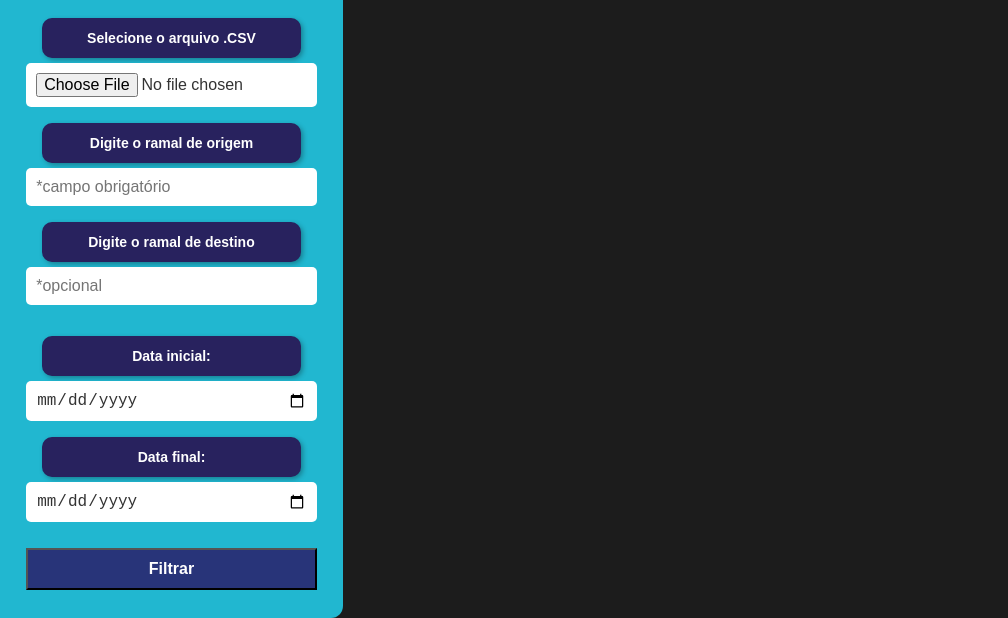
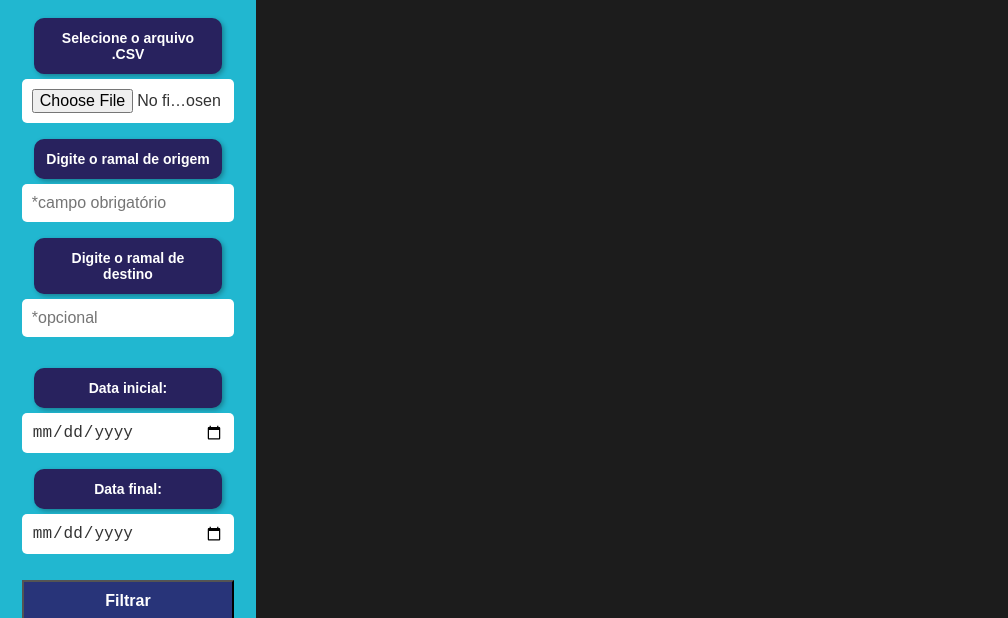
Before and after one commit to rafaelclima/relatoriochamadas, a website: page relatorio.html in a window 1280 px wide. Shown: the part 182-800 px from the top of the page, without its empty margins (0-1008 px from the left). Drawn offline with nearby package versions, Linux system fonts and the light colour scheme.

Commit message:
updt css

```diff
--- a/stylesRelatorio.css
+++ b/stylesRelatorio.css
@@ -19,13 +19,8 @@ nav {
   position: fixed;
   top: 0;
   left: 0;
-<<<<<<< HEAD
   width: 20%;
   min-height: 100vh;
-=======
-  width: 25%;
-  height: 100vh;
->>>>>>> bcf8abfbde35626ca060e393df58717c66458803
   display: flex;
   flex-direction: column;
   align-items: center;
```
